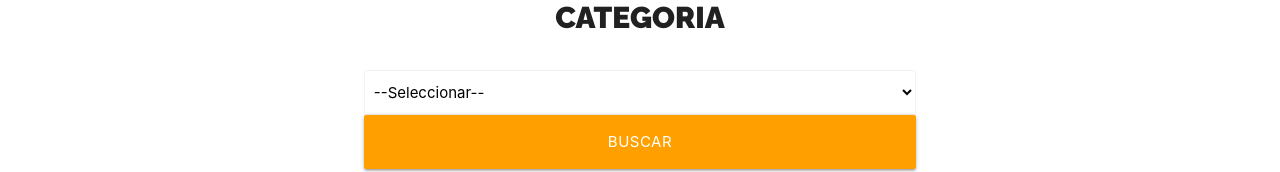
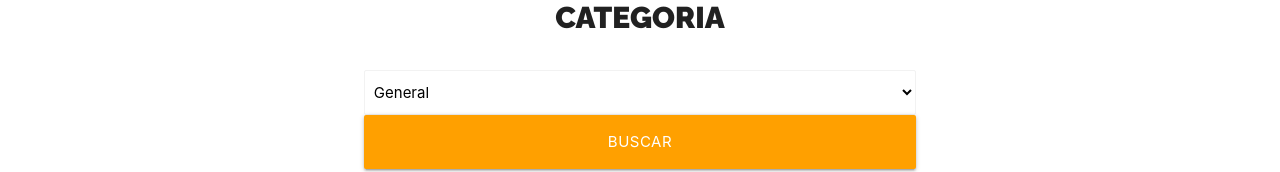
Before and after one commit to SantiagoAlvarze22/Buscador-de-noticias-con-una-API, a React (Create React App) app: page / in a window 1280 px wide. Shown: the part 162-334 px from the top of the page. Built offline with nearby package versions, Linux system fonts and the light colour scheme.

Commit message:
Mostrando las categorias en el select

```diff
--- a/src/components/Formulario.js
+++ b/src/components/Formulario.js
@@ -4,7 +4,17 @@ import useSelect from '../hooks/useSelect'
 
 const Formulario = () => {
 
-    const [categoria, SelectNoticas] = useSelect('')
+    const OPCIONES = [
+        { value: 'general', label: 'General' },
+        { value: 'businees', label: 'Negocios' },
+        { value: 'entertaiment', label: 'Entretenimiento' },
+        { value: 'health', label: 'Salud' },
+        { value: 'science', label: 'Ciencia' },
+        { value: 'sports', label: 'Deportes' },
+        { value: 'technology', label: 'Tecnología' }
+    ]
+
+    const [categoria, SelectNoticas] = useSelect('general', OPCIONES)
 
     return (
         <div className={`${styles.buscador} row`}>
--- a/src/hooks/useSelect.js
+++ b/src/hooks/useSelect.js
@@ -2,13 +2,17 @@ import React, { useState } from 'react';
 
 const useSelect = (stateInicial, opciones) => {
 
-    const [state, setState] = useState('');
+    const [state, setState] = useState(stateInicial);
 
     const SelectNoticas = () => (
         <select
             className="browser-default"
+            value={state}
+            onChange={e => setState(e.target.value)}
         >
-            <option value="">--Seleccionar--</option>
+            {opciones.map(opcion => (
+                <option key={opcion.value} value={opcion.value}>{opcion.label}</option>
+            ))}
         </select>
     )
 
```
